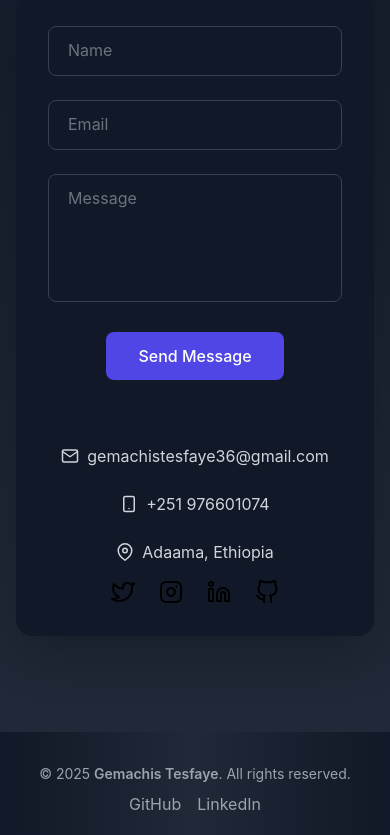
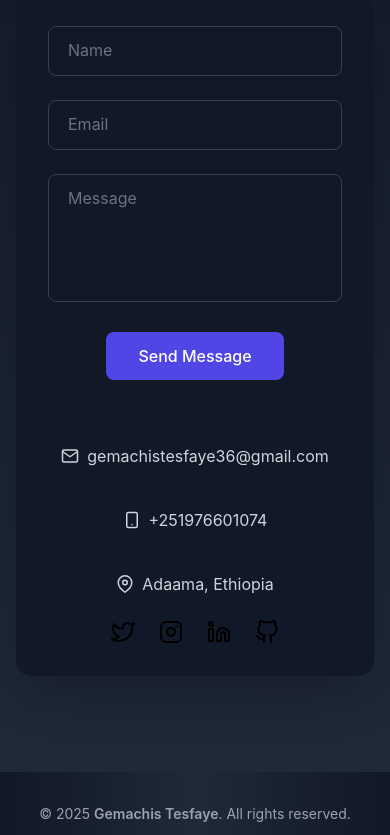
Before and after one commit to urjiiko1/Portfolio, a React (Create React App) app: page / in a window 390 px wide. Shown: the part 7184-8019 px from the top of the page. Built offline with nearby package versions, Linux system fonts and the light colour scheme.

Commit message:
make clickable email and phone direct

```diff
--- a/src/contact.js
+++ b/src/contact.js
@@ -44,7 +44,9 @@ const Contact = () => {
     return (
       <section id="contact" className="bg-gradient-to-b from-gray-50 to-gray-100 dark:from-gray-900 dark:to-gray-800 min-h-screen flex items-center justify-center transition-colors duration-300">
         <div className="text-center px-6">
-          <p className="text-3xl font-bold text-gray-900 dark:text-white">Thank you! I'll get back to you shortly.</p>
+          <p className="text-3xl font-bold text-gray-900 dark:text-white">
+            Thank you! I'll get back to you shortly.
+          </p>
         </div>
       </section>
     );
@@ -59,7 +61,9 @@ const Contact = () => {
 
       <div ref={ref} className={`transition-opacity duration-1000 ${inView ? "opacity-100" : "opacity-0"}`}>
         <div className="group bg-white dark:bg-gray-900 rounded-2xl shadow-2xl p-8 md:p-12 transform transition-transform duration-500 hover:-translate-y-3 hover:shadow-2xl">
-          <form onSubmit={handleSubmit} className="grid grid-cols-1 md:grid-cols-2 gap-6">
+
+
+          <form onSubmit={handleSubmit} className="grid grid-cols-1 md:grid-cols-2 gap-6 mb-8">
             <div className="relative group">
               <input
                 type="text"
@@ -123,22 +127,27 @@ const Contact = () => {
             </div>
           </form>
 
-          {/* Contact Info */}
-          <div className="mt-16 text-center space-y-4">
-            <div className="flex flex-col md:flex-row justify-center items-center gap-6 text-gray-600 dark:text-gray-300">
-              <div className="flex items-center gap-2"><Mail size={18} /><span>gemachistesfaye36@gmail.com</span></div>
-              <div className="flex items-center gap-2"><Smartphone size={18} /><span>+251 976601074</span></div>
-              <div className="flex items-center gap-2"><MapPin size={18} /><span>Adaama, Ethiopia</span></div>
-            </div>
 
-            {/* Social Links */}
-            <div className="mt-6 flex justify-center gap-6">
-              <a href="https://x.com/GemachisTe79854" className="hover:text-indigo-500 transition-colors duration-300"><Twitter size={24} /></a>
-              <a href="https://www.instagram.com/urjiiko1" className="hover:text-pink-500 transition-colors duration-300"><Instagram size={24} /></a>
-              <a href="https://www.linkedin.com/in/gemachis-tesfaye-137196318" className="hover:text-blue-500 transition-colors duration-300"><Linkedin size={24} /></a>
-              <a href="https://github.com/urjiiko1" className="hover:text-gray-900 dark:hover:text-white transition-colors duration-300"><GitHub size={24} /></a>
+          <div className="mt-16 text-center space-y-4 flex flex-col md:flex-row justify-center items-center gap-6 text-gray-600 dark:text-gray-300">
+            <a href="mailto:gemachistesfaye36@gmail.com" className="flex items-center gap-2 hover:underline">
+              <Mail size={18} /> gemachistesfaye36@gmail.com
+            </a>
+            <a href="tel:+251976601074" className="flex items-center gap-2 hover:underline">
+              <Smartphone size={18} /> +251976601074
+            </a>
+            <div className="flex items-center gap-2">
+              <MapPin size={18} /> Adaama, Ethiopia
             </div>
           </div>
+
+
+          <div className="mt-6 flex justify-center gap-6">
+            <a href="https://x.com/GemachisTe79854" className="hover:text-indigo-500 transition-colors duration-300"><Twitter size={24} /></a>
+            <a href="https://www.instagram.com/urjiiko1" className="hover:text-pink-500 transition-colors duration-300"><Instagram size={24} /></a>
+            <a href="https://www.linkedin.com/in/gemachis-tesfaye-137196318" className="hover:text-blue-500 transition-colors duration-300"><Linkedin size={24} /></a>
+            <a href="https://github.com/urjiiko1" className="hover:text-gray-900 dark:hover:text-white transition-colors duration-300"><GitHub size={24} /></a>
+          </div>
+
         </div>
       </div>
     </section>
```
